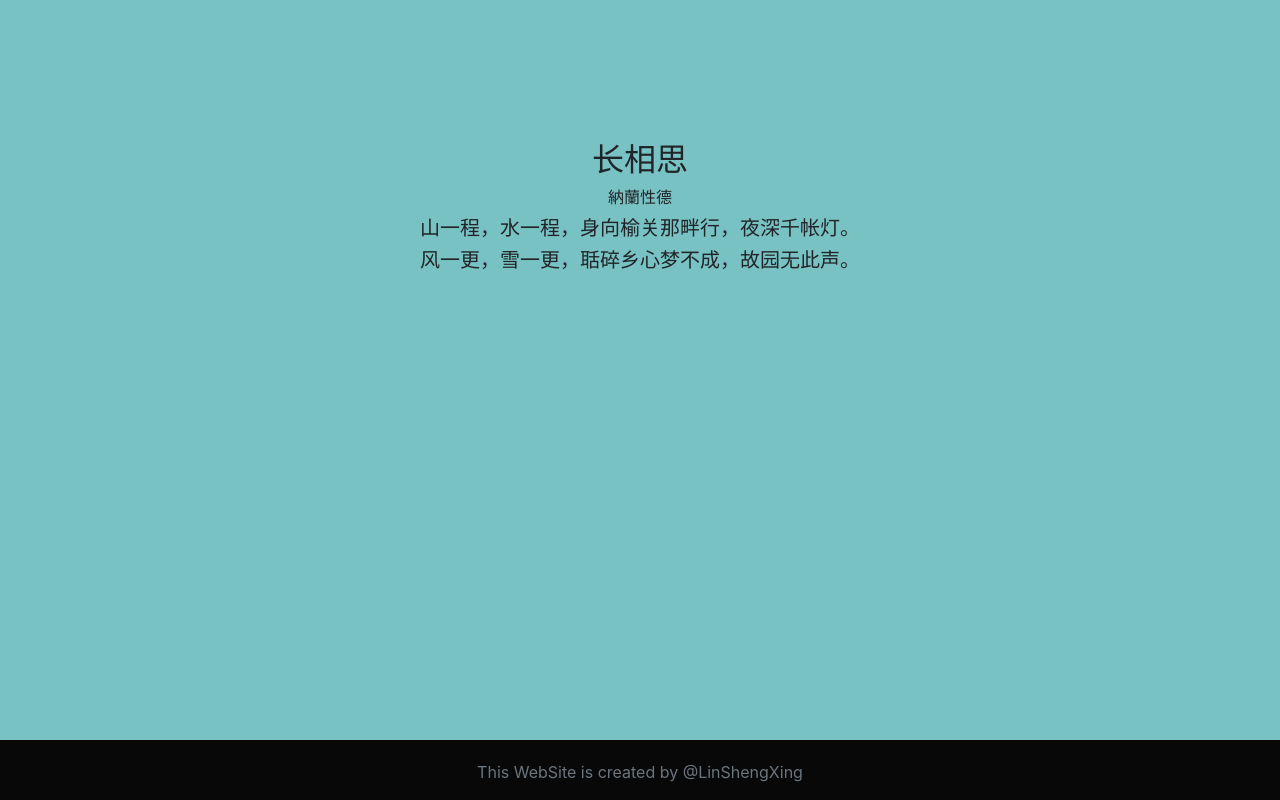
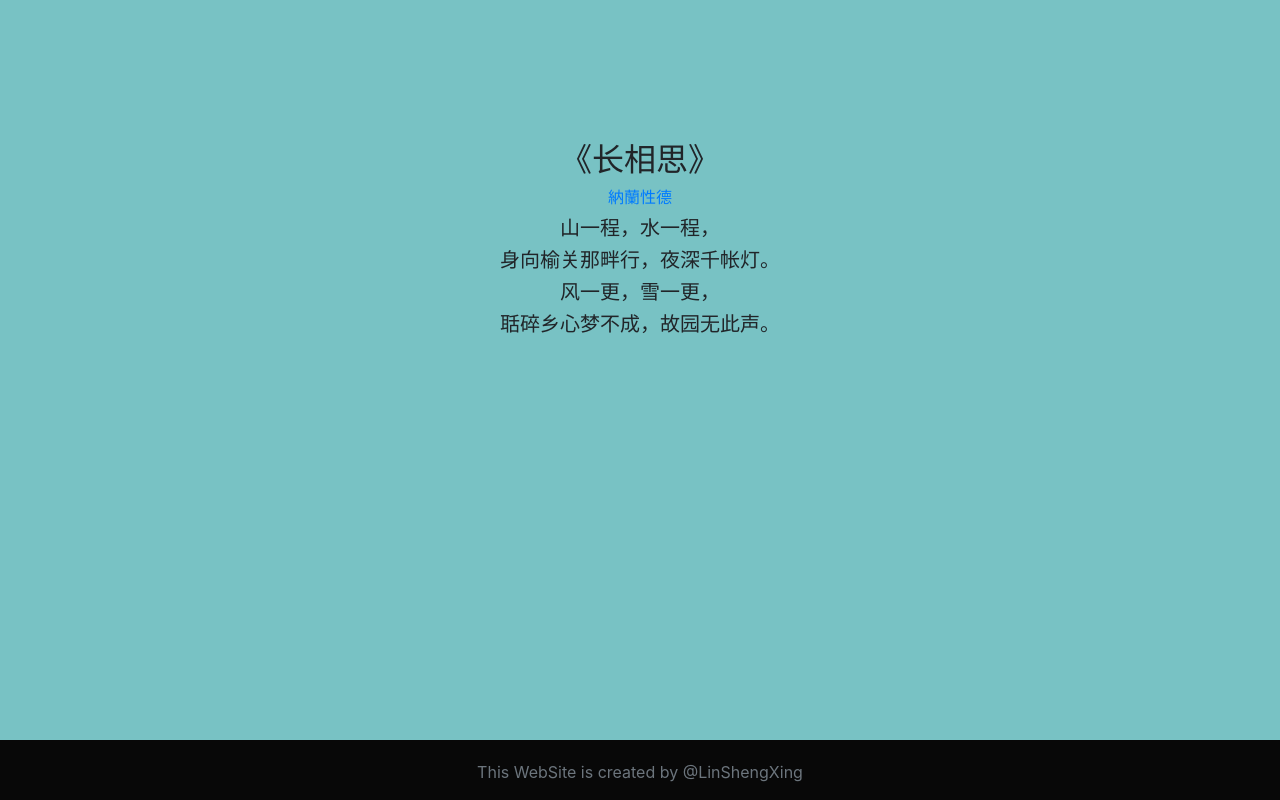
Before and after one commit to linshengxing/Poetry, a website: page views/index.html in a window 1280 px wide. Drawn offline with nearby package versions, Linux system fonts and the light colour scheme; files that its build step writes are made by us from their sources.

Commit message:
修改样式

```diff
--- a/views/index.html
+++ b/views/index.html
@@ -1,10 +1,12 @@
 {% extends "base.html" %} {% block main %}
 <div class="container-fluid" style="margin-top: 10%;padding-bottom: 150px;">
     <div class="text-center" style="font-family:'Courier New', Courier, monospace;height: 90%;margin-top: 5%;">
-        <h2>长相思</h2>
-        <h6>納蘭性德</h6>
-        <h5>山一程，水一程，身向榆关那畔行，夜深千帐灯。</h5>
-        <h5>风一更，雪一更，聒碎乡心梦不成，故园无此声。</h5>
+        <h2>《长相思》</h2>
+        <h6 class="text-primary">納蘭性德</h6>
+        <h5>山一程，水一程，</h5>
+        <h5>身向榆关那畔行，夜深千帐灯。</h5>
+        <h5>风一更，雪一更，</h5>
+        <h5>聒碎乡心梦不成，故园无此声。</h5>
         <!-- <h5>骊山语罢清宵半，泪雨霖铃终不怨。</h5>
         <h5>何如薄幸锦衣郎，比翼连枝当日愿。</h5> -->
     </div>
```
